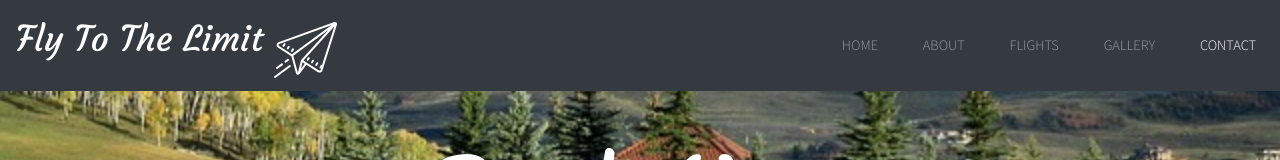
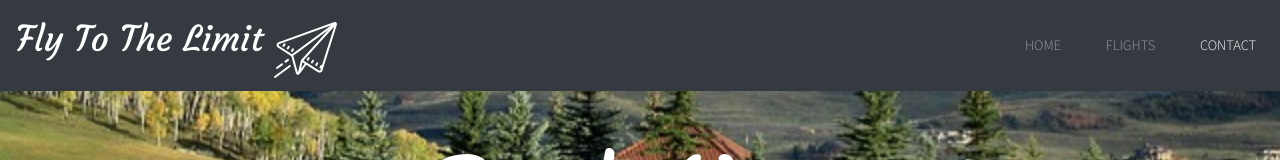
Before and after one commit to amitk2016/flytothelimit, a plain HTML site: page book-now.html in a window 1280 px wide. Shown: the top 160 px of the page. Drawn offline with nearby package versions, Linux system fonts and the light colour scheme.

Commit message:
edit the menu

```diff
--- a/book-now.html
+++ b/book-now.html
@@ -28,9 +28,9 @@
       <div class="collapse navbar-collapse justify-content-end" id="navbarNavAltMarkup">
         <div class="navbar-nav">
           <a class="nav-item nav-link " href="index.html">Home</a>
-          <a class="nav-item nav-link" href="#">About</a>
+          <!-- <a class="nav-item nav-link" href="#">About</a> -->
           <a class="nav-item nav-link" href="#">Flights</a>
-          <a class="nav-item nav-link" href="#">Gallery</a>
+          <!-- <a class="nav-item nav-link" href="#">Gallery</a> -->
           <a class="nav-item nav-link active" href="#">Contact<span class="sr-only">(current)</span></a>
         </div>
       </div>
```
Also changed, not shown: contact.html (+2 -2 lines), flights.html (+2 -2 lines).
